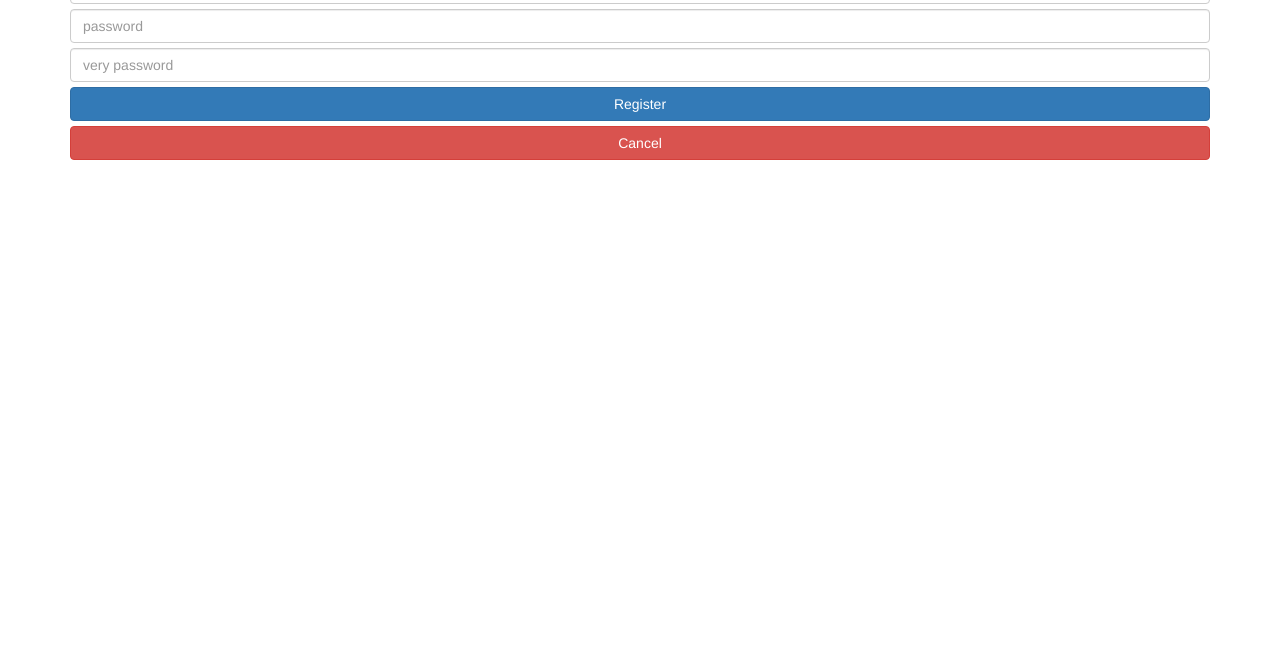
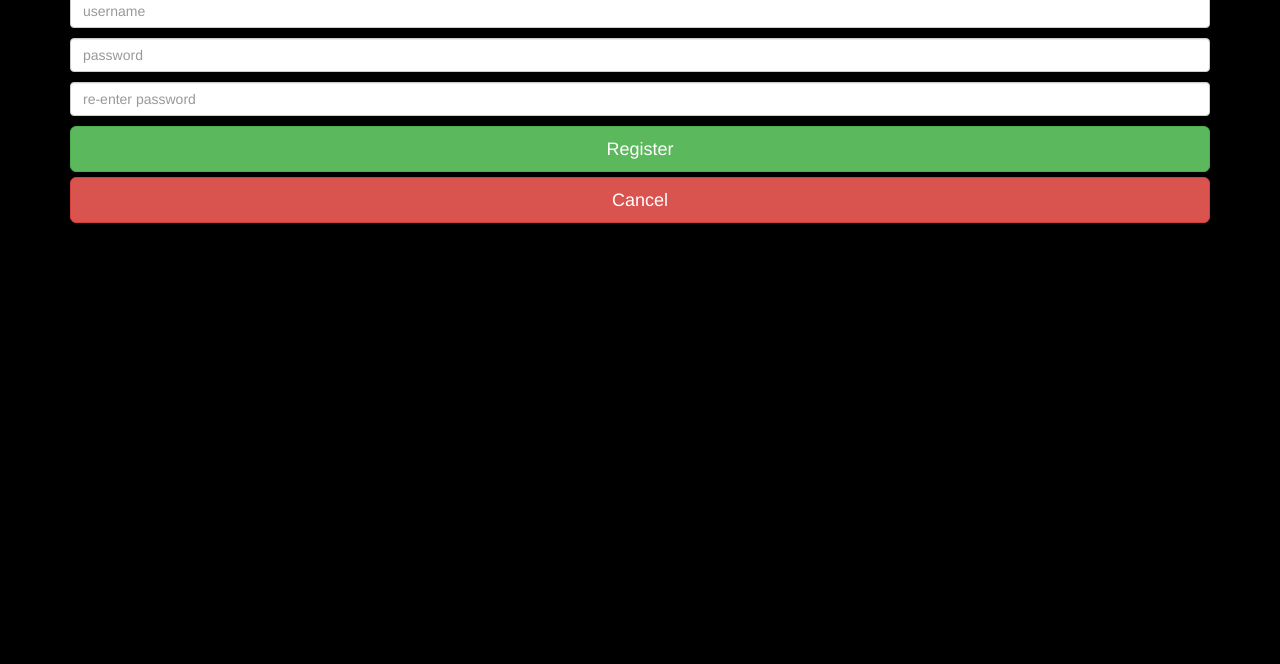
Before and after one commit to shailrshah/shah-shail-webdev, a website: page public/assignment/register.html in a window 1280 px wide. Shown: the part 136-800 px from the top of the page. Drawn offline with nearby package versions, Linux system fonts and the light colour scheme.

Commit message:
Changes colors to a darker theme

```diff
--- a/public/assignment/css/style.css
+++ b/public/assignment/css/style.css
@@ -3,5 +3,17 @@ input.form-control {
 }
 
 body {
-    padding-top: 36px;
+    padding-top: 60px;
+    background-color: black;
+    color: white;
 }
+.navbar{
+    background-color: #40cc7d;
+}
+.navbar-text{
+    color: white;
+}
+
+input[type]:focus, textarea:focus{
+    border: 3px solid chartreuse;
+}
--- a/public/assignment/register.html
+++ b/public/assignment/register.html
@@ -9,19 +9,21 @@
 <body>
     <div class="container">
         <h1>Register</h1>
-        <input type="text"
-               class="form-control"
-               placeholder="username"/>
-        <input type="password"
-               class="form-control"
-               placeholder="password"/>
-        <input type="password"
-               class="form-control"
-               placeholder="very password"/>
-        <a class="btn btn-primary btn-block"
+        <form>
+        <p><label class="sr-only" for="username">username</label>
+            <input class="form-control" type="text" placeholder="username" id="username"></p>
+
+        <p><label class="sr-only" for="password">password</label>
+            <input class="form-control" type="password" placeholder="password" id="password"></p>
+
+        <p><label class="sr-only" for="verify-password">re-enter password</label>
+            <input class="form-control" type="password" placeholder="re-enter password" id="verify-password"></p>
+
+        <a class="btn btn-success btn-lg btn-block"
            href="profile.html">Register</a>
-        <a class="btn btn-danger  btn-block"
+        <a class="btn btn-danger btn-lg btn-block"
            href="login.html">Cancel</a>
+        </form>
     </div>
 </body>
 </html>
```
Also changed, not shown: public/assignment/login.html (+11 -8 lines), public/assignment/profile.html (+2 -5 lines).
